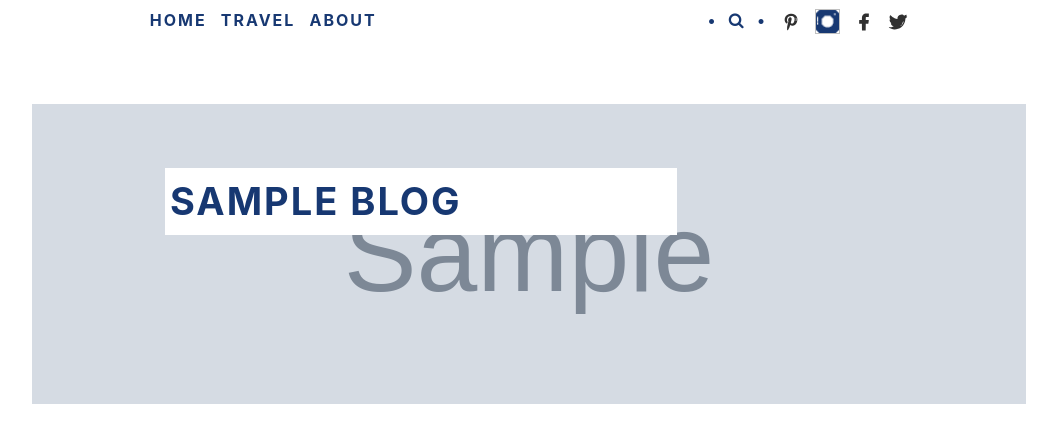
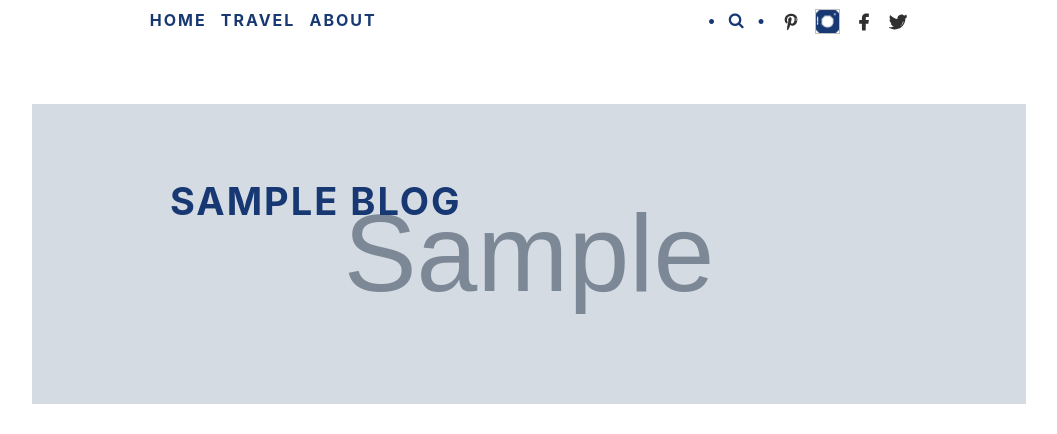
Before and after one commit to justsomeguythatcodes/worldee_website, a Django app: template blog/templates/blog/travel-template.html in a window 1280 px wide. Shown: the top 434 px of the page, without its empty margins (111-1168 px from the left). Run offline with Django 3.2, Linux system fonts and the light colour scheme; the template is opened without the code that fills it: most values are stand-ins (such as "Sample title", 1, 10 or a date in 2020); grey boxes marked "Sample" are stand-in pictures; some libraries are stand-ins or nearby versions.

Commit message:
Update main.css

```diff
--- a/home/static/home/css/main.css
+++ b/home/static/home/css/main.css
@@ -173,7 +173,7 @@ input {
   font-weight: 700;
   font-size: 38px;
   letter-spacing: 2px;
-  background-color: white;
+  background: transparent;
   overflow: hidden;
 }
 
```
